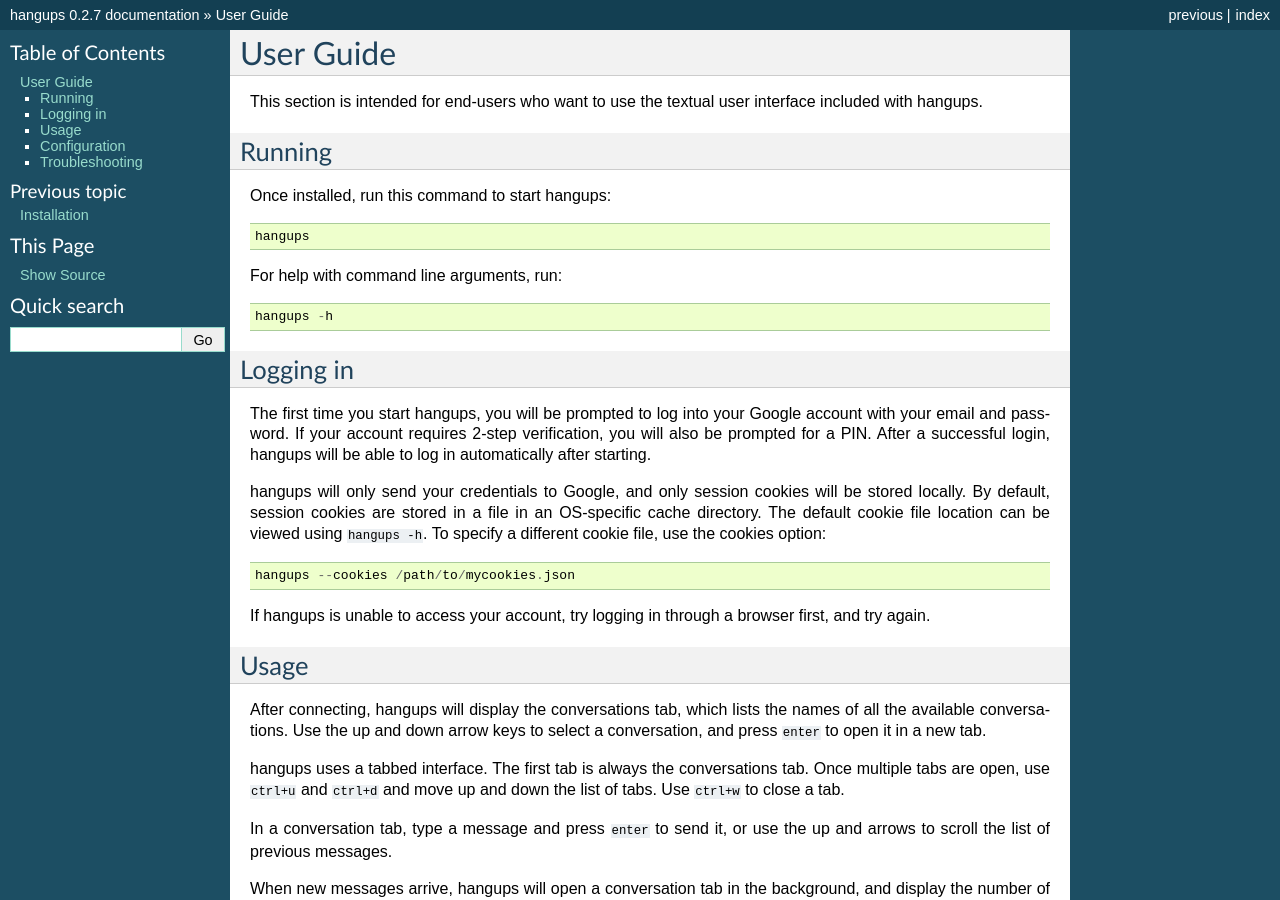
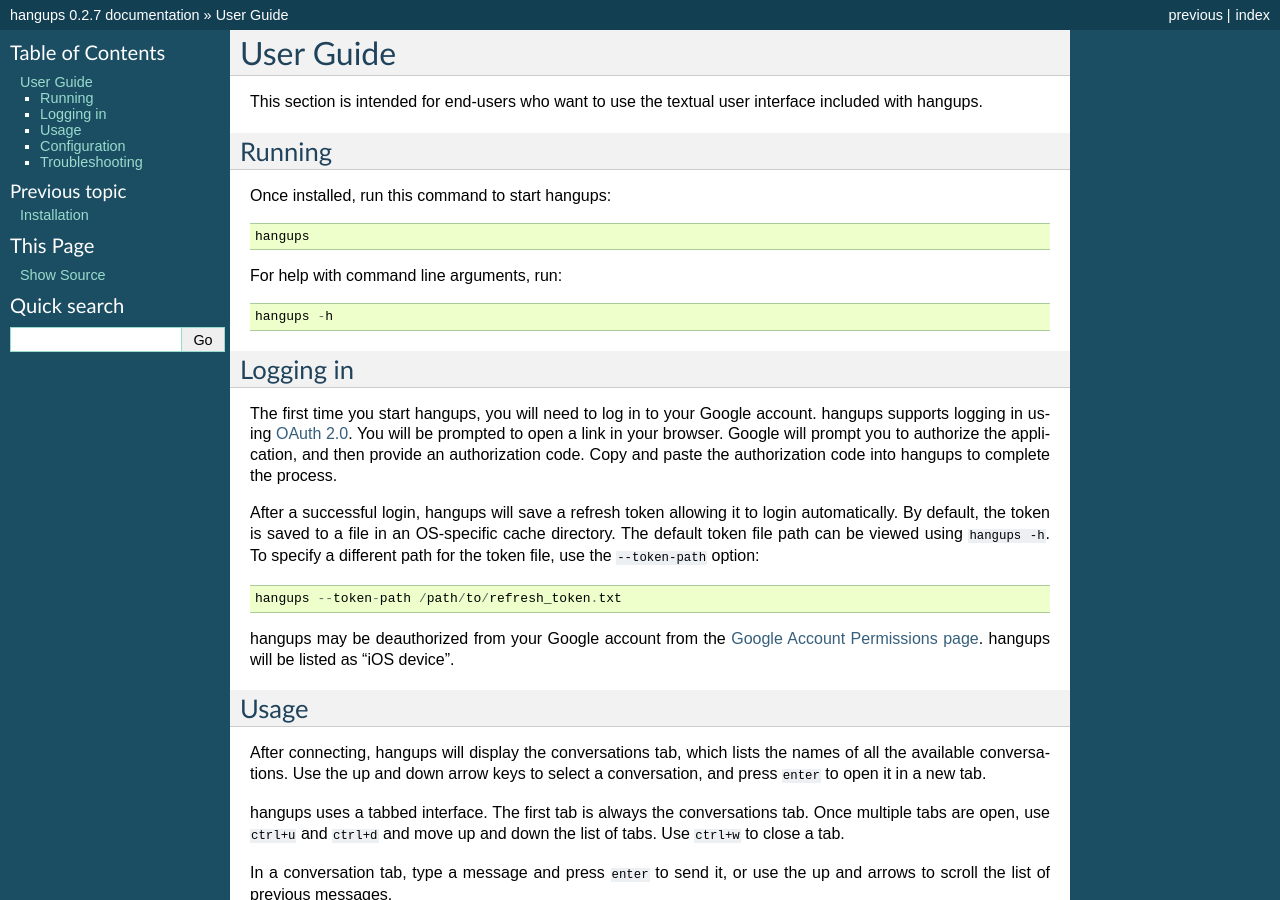
Before and after one commit to tdryer/hangups, a Sphinx documentation site: the page built from docs/user_guide.rst, in a window 1280 px wide and 900 px high. Built offline with Sphinx 7.4.7, drawn with Linux system fonts in a browser that asks for light colours.

Commit message:
Update user guide for OAuth login

```diff
--- a/docs/user_guide.rst
+++ b/docs/user_guide.rst
@@ -18,21 +18,25 @@ For help with command line arguments, run::
 Logging in
 ----------
 
-The first time you start hangups, you will be prompted to log into your Google
-account with your email and password. If your account requires 2-step
-verification, you will also be prompted for a PIN. After a successful login,
-hangups will be able to log in automatically after starting.
+The first time you start hangups, you will need to log in to your Google
+account. hangups supports logging in using `OAuth 2.0`_. You will be prompted
+to open a link in your browser. Google will prompt you to authorize the
+application, and then provide an authorization code. Copy and paste the
+authorization code into hangups to complete the process.
 
-hangups will only send your credentials to Google, and only session cookies
-will be stored locally. By default, session cookies are stored in a file in an
-OS-specific cache directory. The default cookie file location can be viewed
-using :code:`hangups -h`. To specify a different cookie file, use the cookies
-option::
+After a successful login, hangups will save a refresh token allowing it to
+login automatically. By default, the token is saved to a file in an OS-specific
+cache directory. The default token file path can be viewed using :code:`hangups
+-h`. To specify a different path for the token file, use the
+:code:`--token-path` option::
 
-  hangups --cookies /path/to/mycookies.json
+  hangups --token-path /path/to/refresh_token.txt
 
-If hangups is unable to access your account, try logging in through a browser
-first, and try again.
+hangups may be deauthorized from your Google account from the `Google Account
+Permissions page`_. hangups will be listed as "iOS device".
+
+.. _OAuth 2.0: http://oauth.net/2/
+.. _`Google Account Permissions page`: https://security.google.com/settings/security/permissions
 
 Usage
 -----
```
